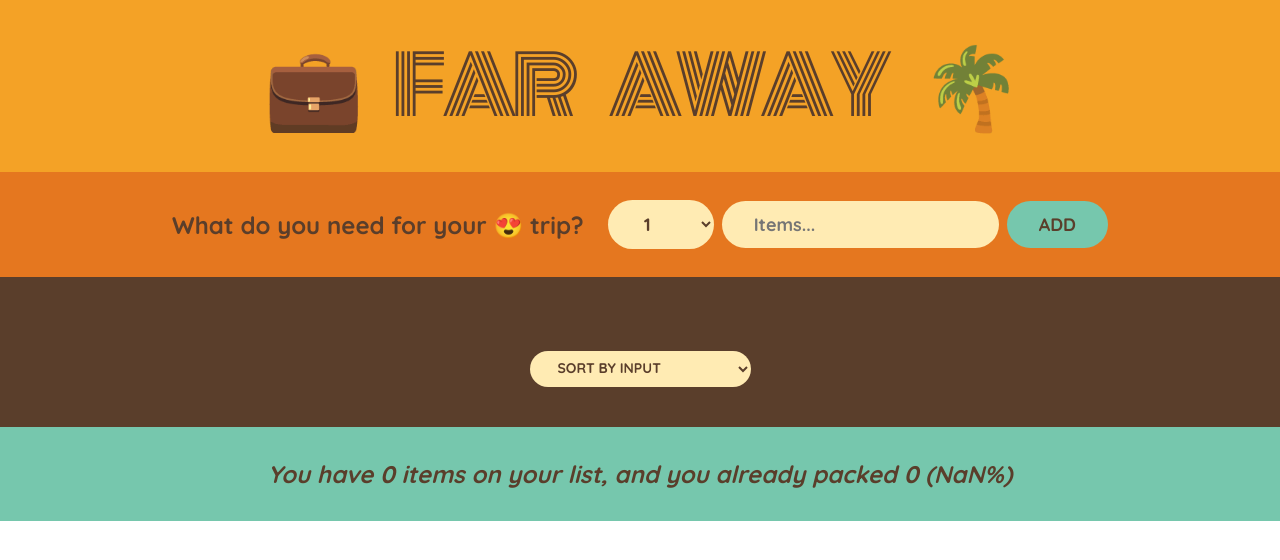
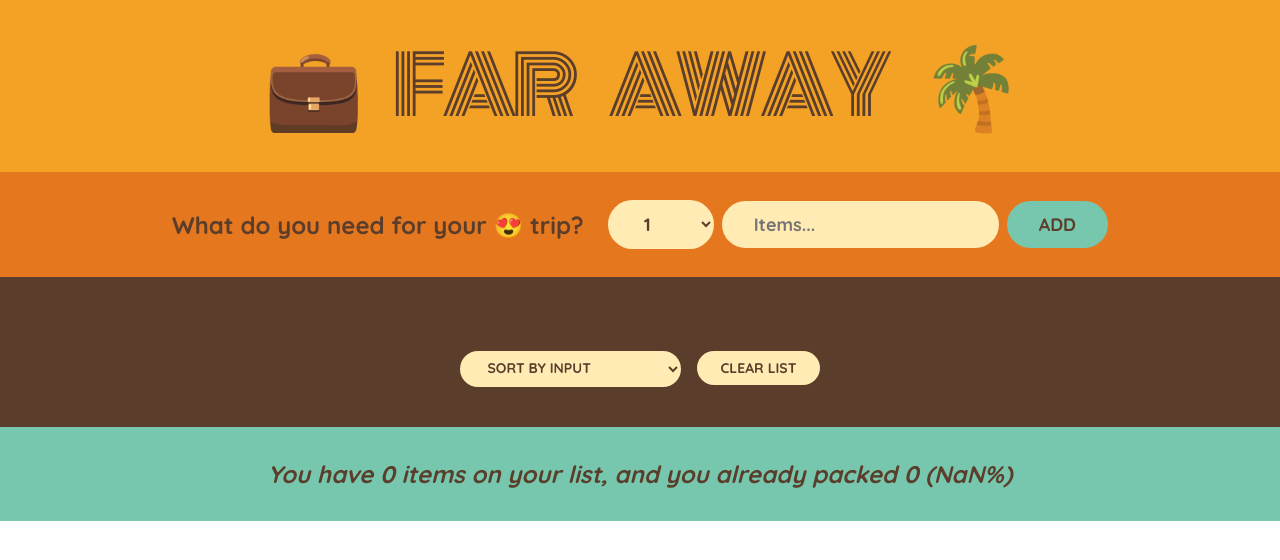
Before and after one commit to raymund-corpuz/travelist-practice, a React (Vite) app: page / in a window 1280 px wide. Shown: the top 560 px of the page. Built offline with nearby package versions, Linux system fonts and the light colour scheme.

Commit message:
clear list

```diff
--- a/src/App.jsx
+++ b/src/App.jsx
@@ -30,6 +30,13 @@
       )
     );
   }
+
+  function clearList() {
+    const confirmed = window.confirm(
+      "Are you sure you want to delete all items?"
+    );
+    if (confirmed) setItems([]);
+  }
   return (
     <div>
       <Logo />
@@ -39,6 +46,7 @@
         items={items}
         onDeleteItems={handleDeleteItem}
         onToggleItem={handleToggleItem}
+        onClear={clearList}
       />
       <Stats items={numItems} numPacked={numPacked} percentage={percentage} />
     </div>
@@ -88,7 +96,7 @@
     </form>
   );
 }
-function PackingList({ items, onDeleteItems, onToggleItem }) {
+function PackingList({ items, onDeleteItems, onToggleItem, onClear }) {
   const [sortBy, setSortBy] = useState("input");
 
   let sortedItems;
@@ -128,6 +136,8 @@
           <option value="description">Sort by Description</option>
           <option value="packed">Sort by Packed</option>
         </select>
+
+        <button onClick={() => onClear()}>Clear List</button>
       </div>
     </div>
   );
```
